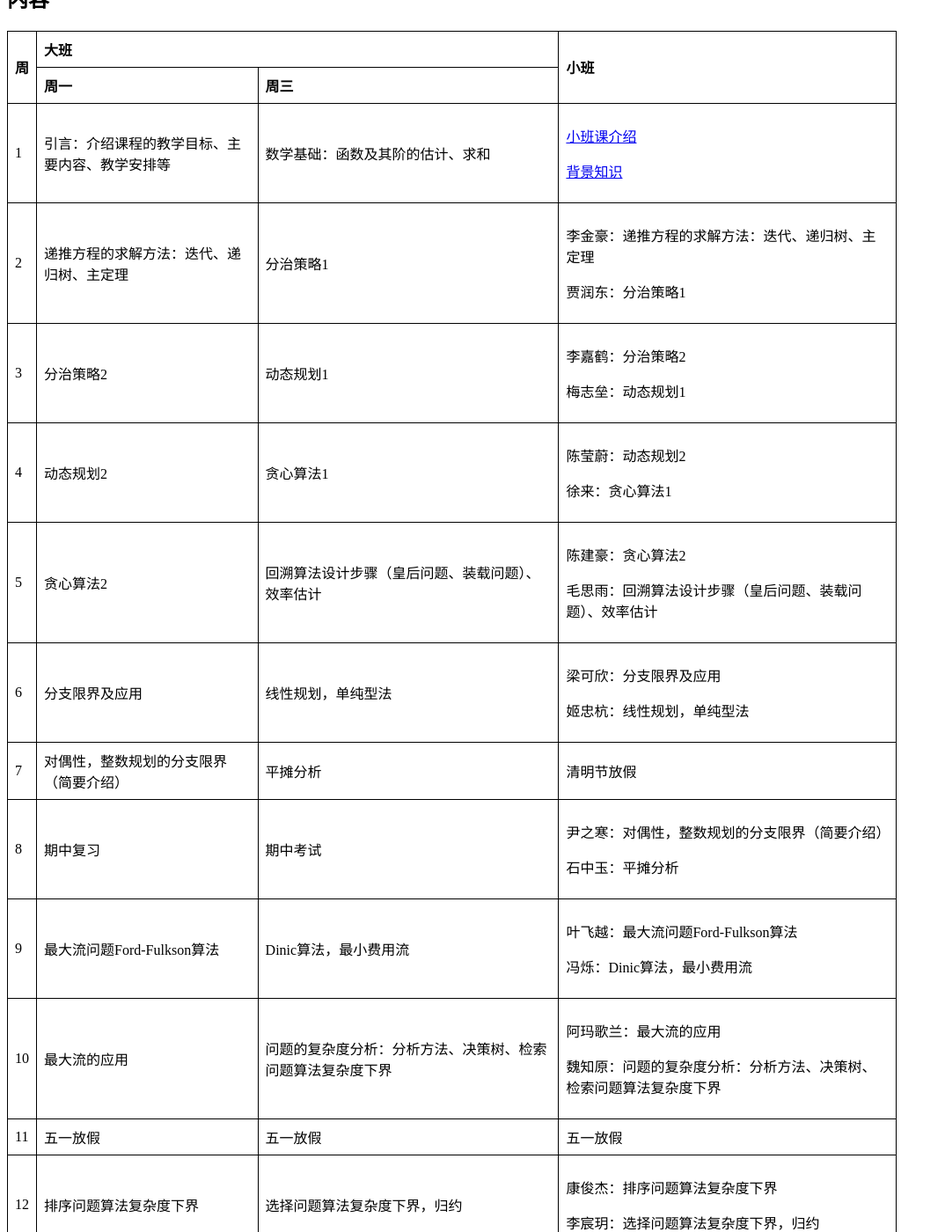
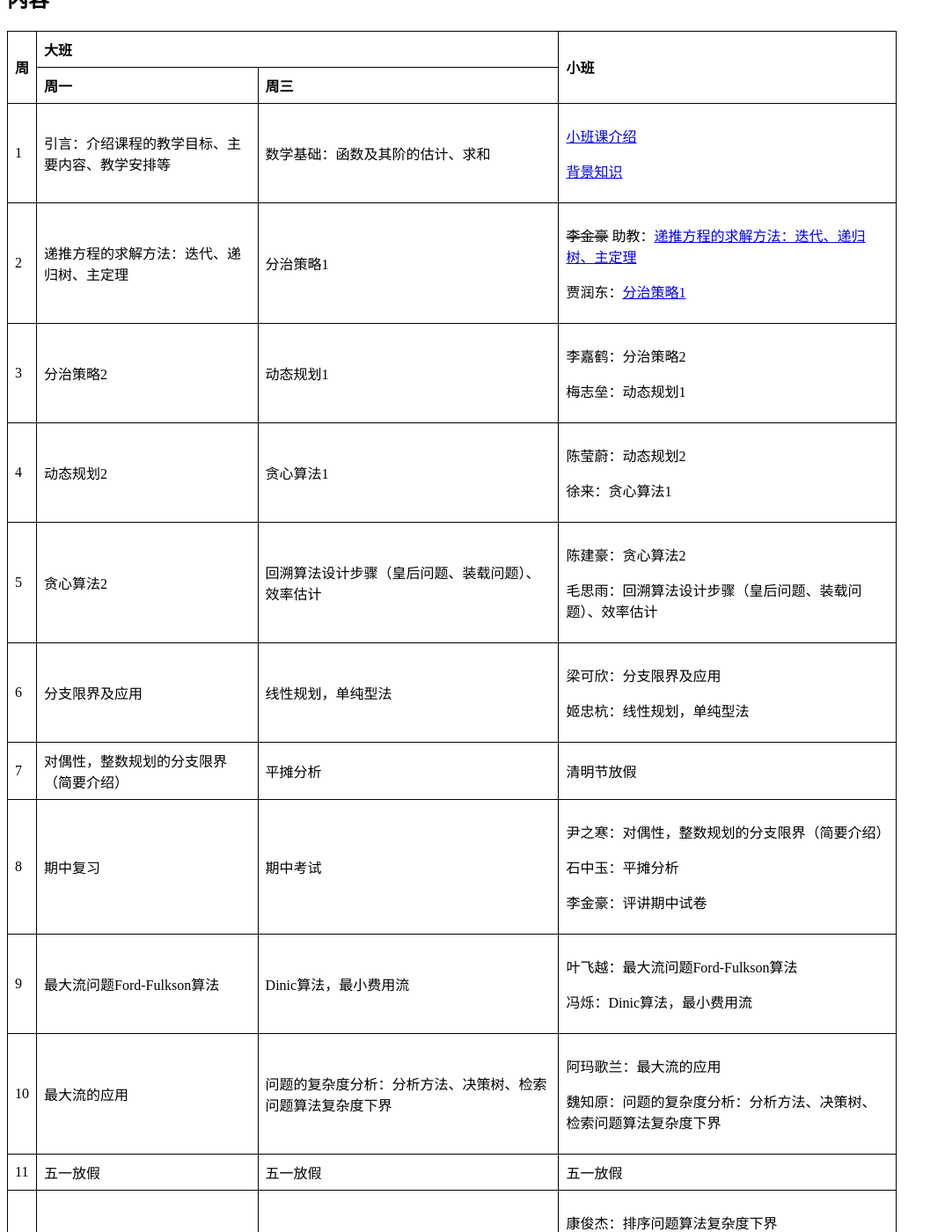
Before and after one commit to tnediserp/tnediserp.github.io, a Jekyll site: the page teaching/alg-analysis/index.html, which Jekyll copies as it is, in a window 1280 px wide and 1400 px high, scrolled down 368 px. Shown: the whole window at 88% size, without its empty margins (0-1074 px from the left). Built offline with Jekyll 4.4.1, drawn with Linux system fonts in a browser that asks for light colours.

Commit message:
teaching

```diff
--- a/teaching/alg-analysis/index.html
+++ b/teaching/alg-analysis/index.html
@@ -63,8 +63,8 @@
                 <td>递推方程的求解方法：迭代、递归树、主定理</td>
                 <td>分治策略1</td>
                 <td>
-                    <p>李金豪：递推方程的求解方法：迭代、递归树、主定理</p>
-                    <p>贾润东：分治策略1</p>
+                    <p><del>李金豪</del> 助教：<a href="./2-28/递推方程.pdf">递推方程的求解方法：迭代、递归树、主定理</a></p>
+                    <p>贾润东：<a href="./2-28/算分小班课回课贾润东.pptx">分治策略1</a></p>
                 </td>
             </tr>
             <tr>
@@ -116,6 +116,7 @@
                 <td>
                     <p>尹之寒：对偶性，整数规划的分支限界（简要介绍）</p>
                     <p>石中玉：平摊分析</p>
+                    <p>李金豪：评讲期中试卷</p>
                 </td>
             </tr>
             <tr>
```
Also changed, not shown: 2 other files.
